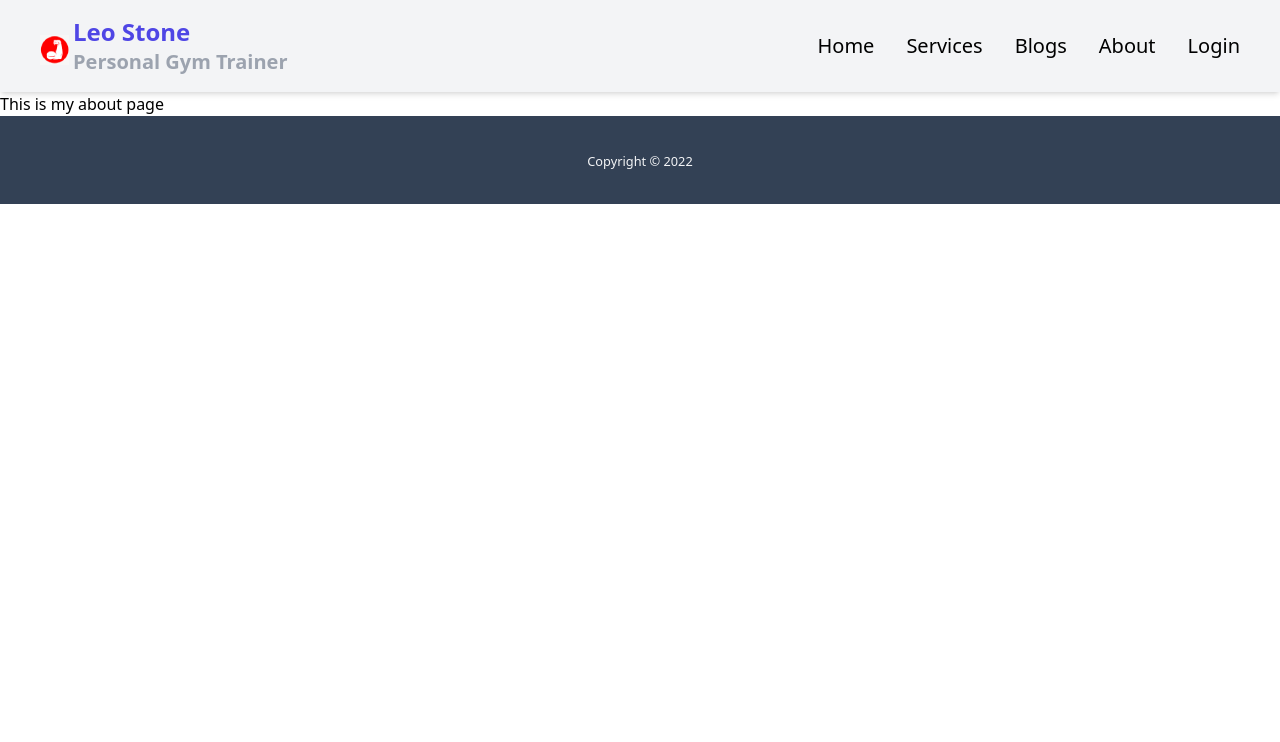
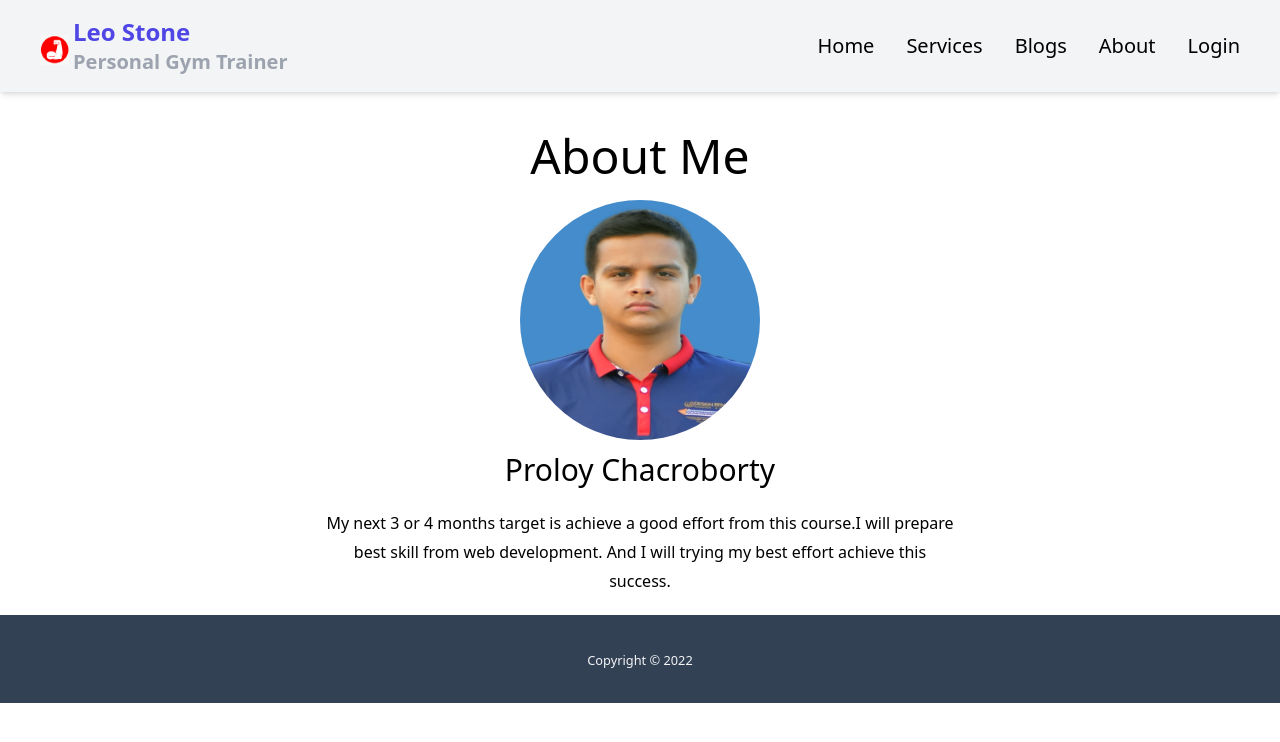
Before and after one commit to Proloycb/independent-service-provider, a React (Create React App) app: page /about in a window 1280 px wide. Shown: the top 742 px of the page. Built offline with nearby package versions, Linux system fonts and the light colour scheme; no server answers.

Commit message:
about page initialize completed

```diff
--- a/src/Pages/About/About.js
+++ b/src/Pages/About/About.js
@@ -1,9 +1,15 @@
 import React from 'react';
+import person from '../../images/person.jpg';
 
 const About = () => {
     return (
-        <div>
-            <h1>This is my about page</h1>
+        <div className='flex justify-center mt-5 mb-5 text-center'>
+            <div>
+                <h1 className='text-5xl mt-5 mb-5'>About Me</h1>
+                <img className='mx-auto w-60 h-60 rounded-full' src={person} alt="" />
+                <h3 className='text-3xl mt-3 mb-5'>Proloy Chacroborty</h3>
+                <p className='text-xl md:w-1/2 mx-auto '><small>My next 3 or 4 months target is achieve a good effort from this course.I will prepare best skill from web development. And I will trying my best effort achieve this success.</small></p>
+            </div>
         </div>
     );
 };
```
Also changed, not shown: src/images/person.jpg (added).
